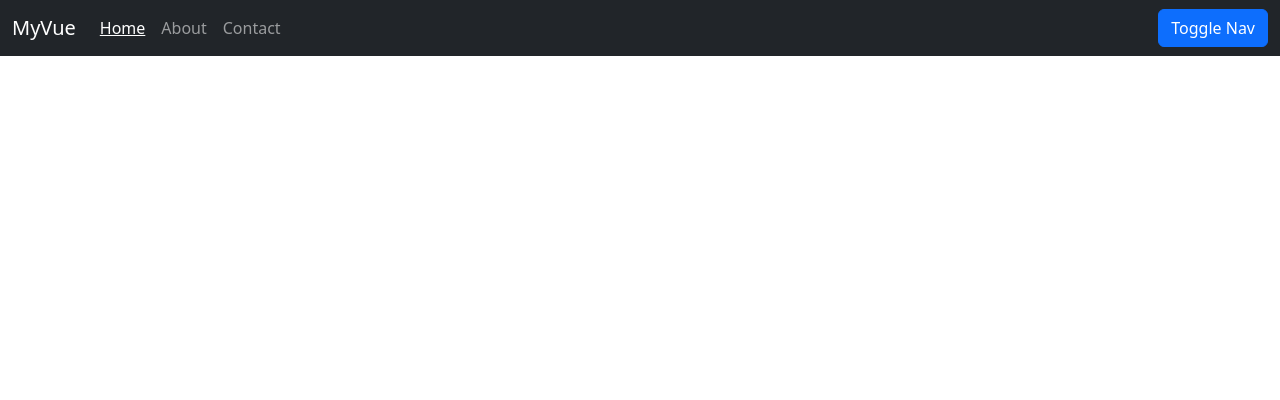
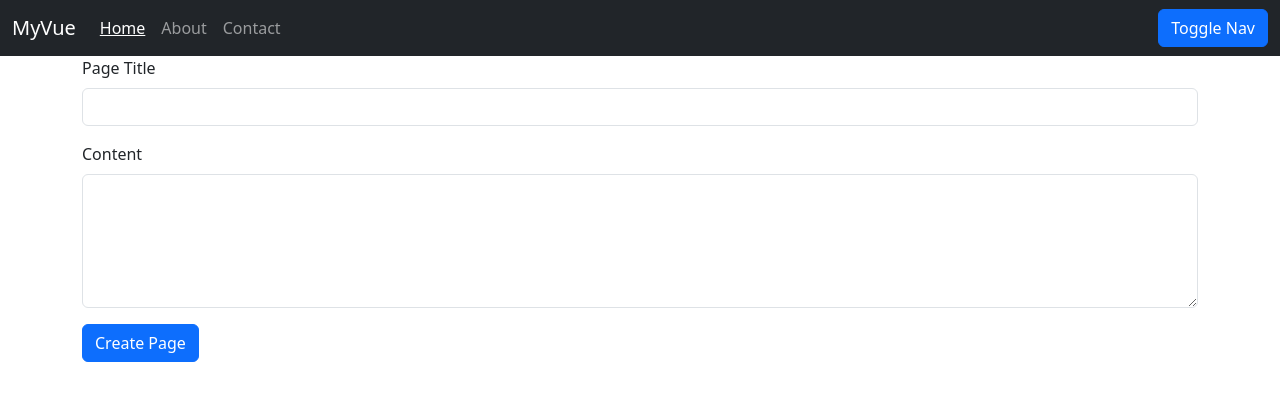
Before and after one commit to CesarOchoaNavarro/Vue-Learning, a Vue app: page / in a window 1280 px wide. Shown: the top 400 px of the page. Built offline with nearby package versions, Linux system fonts and the light colour scheme.

Commit message:
v-model that sets s two way binding between the input element and whatever we specify as the v-model

```diff
--- a/src/App.vue
+++ b/src/App.vue
@@ -22,6 +22,11 @@
     :page="pages[activePage]"
   ></page-viewer> -->
 
+  <!-- Forms -->
+  <create-page
+    :page-created="pageCreated"
+  ></create-page>
+
 
 </template>
 
@@ -29,13 +34,15 @@
 // Imports
 import PageViewer from './components/PageViewer.vue';
 import Navbar from './components/Navbar.vue';
+import CreatePage from './components/CreatePage.vue';
 
 // These are our options data
 // We will import this to main.js
 export default {
   components: {
     PageViewer,
-    Navbar
+    Navbar,
+    CreatePage
   },
   created() {
     this.getPages()
@@ -54,6 +61,9 @@
       let data = await res.json();
 
       this.pages = data
+    },
+    pageCreated(pageObj) {
+      console.log(pageObj)
     }
   }
 }
--- /dev/null
+++ b/src/components/CreatePage.vue
@@ -0,0 +1,45 @@
+<template>
+    <div class="container mb-3">
+        <form action="">
+            <div class="mb-3">
+                <label for="" class="form-label">
+                    Page Title
+                </label>
+                  <!-- Sets a two way binding between the input element and whatever we specify as the v-model -->
+                <input
+                    type="text"
+                    class="form-control"
+                    v-model="pageTitle"
+                />
+            </div>
+            <div class="mb-3">
+                <label for="" class="form-label">
+                    Content
+                </label>
+                <textarea
+                    type="text"
+                    class="form-control"
+                    rows="5"
+                    v-model="content"
+                ></textarea>
+            </div>
+            <div class="mb-3">
+                <button
+                    class="btn btn-primary"
+                    @click.prevent="pageCreated({pageTitle, content})"
+                >Create Page</button>
+            </div>
+        </form>
+    </div>
+</template>
+<script>
+export default {
+    props: ['pageCreated'],
+    data() {
+      return {
+        pageTitle: '',
+        content: ''
+      }
+    }
+}
+</script>
```
